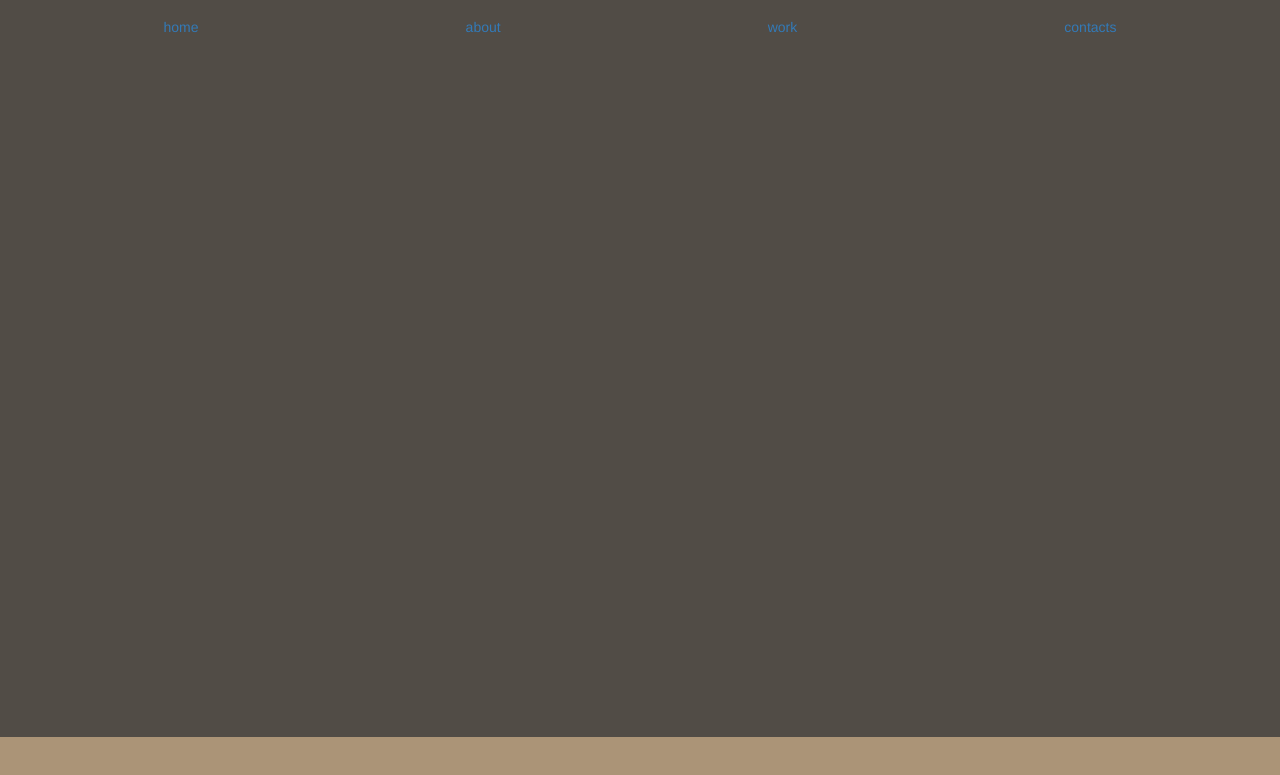
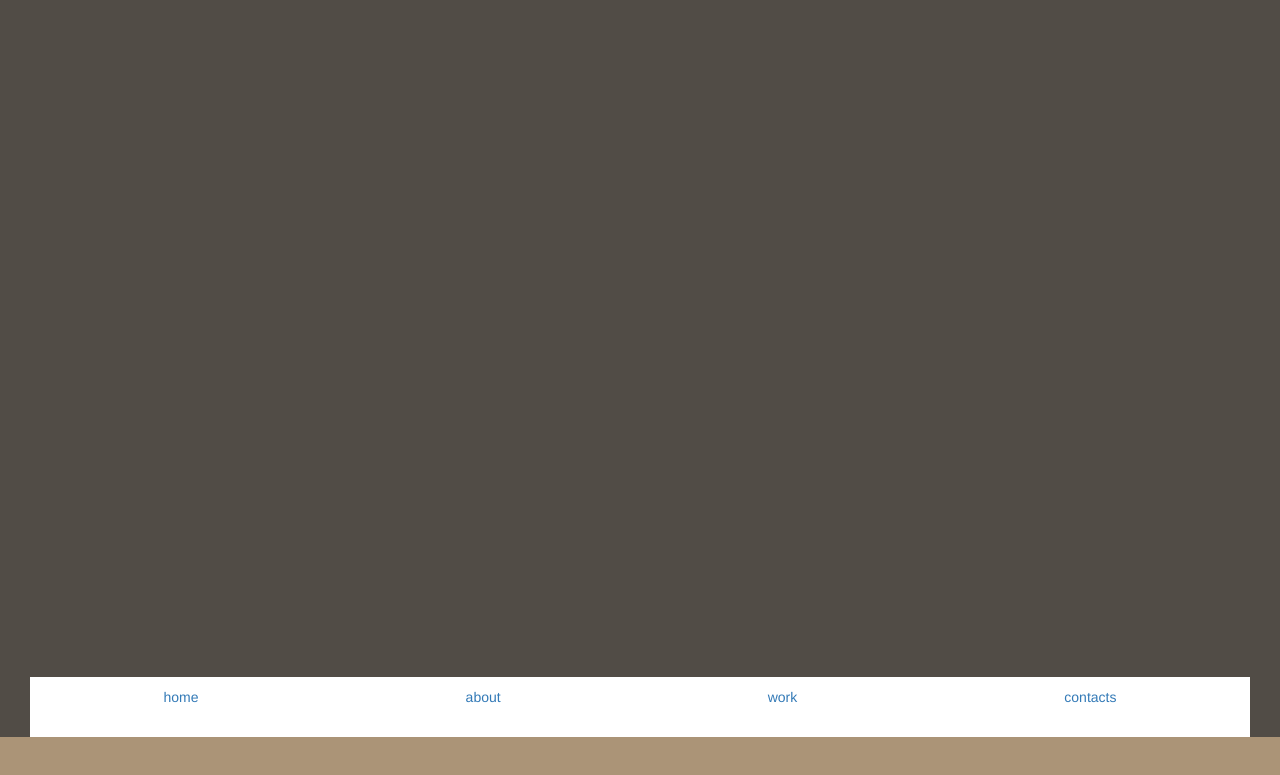
Before and after one commit to valdadyne/Even-LTD, a plain HTML site: page index.html in a window 1280 px wide. Shown: the part 63-838 px from the top of the page. Drawn offline with nearby package versions, Linux system fonts and the light colour scheme.

Commit message:
homepage styling

```diff
--- a/css/style.css
+++ b/css/style.css
@@ -3,6 +3,14 @@
 }
 #intro{
   background:#514C46;
+}
+#intro .jumbo{
+  height:90vh;
+}
+#intro .navigation{
+  height:10vh;
+  width:100%;
+  background:#fff;
 }
 #about{
   background:#AB9477;
```
